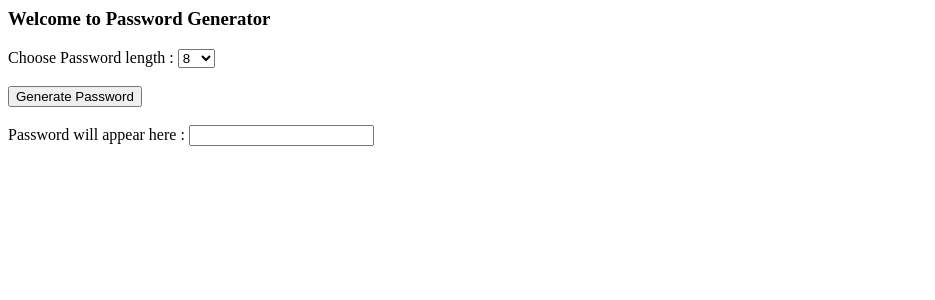
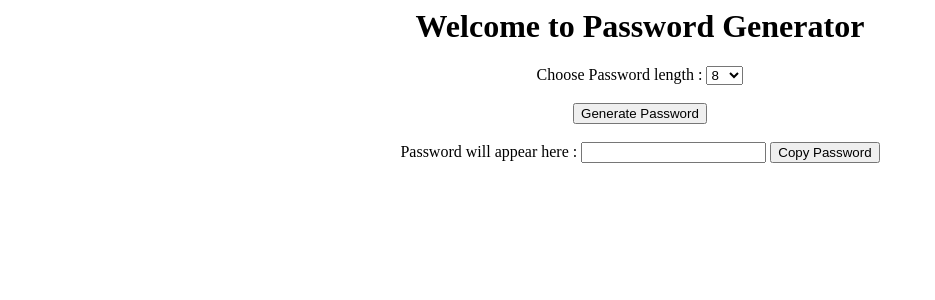
Before and after one commit to omsapate/Password_Generator_App, a Flask app: page / in a window 1280 px wide. Shown: the top 300 px of the page, without its empty margins (0-935 px from the left). Run offline with Flask 2, Linux system fonts and the light colour scheme.

Commit message:
Copy button added

```diff
--- a/templates/index.html
+++ b/templates/index.html
@@ -6,9 +6,11 @@
     <title>Password Generator</title>
 </head>
 <body>
-    <h3>Welcome to Password Generator</h3>
 
-<form  method="post" id="pass_form">
+
+<div id="mainDiv" align = 'center'>
+    <h1>Welcome to Password Generator</h1>
+    <form  method="post" id="pass_form" >
         <label for="pass_length">Choose Password length : </label>
         <select name="pass_length">
                 <option value="8" {% if prev_length == '8' %} selected {% endif %}>8</option>
@@ -24,14 +26,16 @@
         <br>
         <br>
 
-    <button type="">Generate Password</button>
+        <button >Generate Password</button>
 
         <br>
         <br>
 
 
         <label for="generatedpassword">Password will appear here :</label>
-    <input type="text" name="genereatedpassword" id="" value = " {{ pass_generate }} " readonly >
+        <input type="text" name="genereatedpassword" id="myPass" value = "{{ pass_generate }}" readonly >
+        <button type="button" onclick="CopyPassword()" >Copy Password</button>
+
 
 
 
@@ -39,6 +43,27 @@
     </form>
 
 
+</div>
+
+<script>
+    function CopyPassword(){
+        var copyPass = document.getElementById("myPass");
+        copyPass.select();
+        copyPass.setSelectionRange(0, 99999);
+        navigator.clipboard.writeText(copyPass.value);
+        document.execCommand("copy");
+
+        if(document.getElementById("myPass").value === ""){
+            alert("Password is not generated.");
+        }
+
+        //console.log(document.getElementById("myPass").value === "")
+
+
+    }
+</script>
+
+
 
 </body>
 </html>
```
Lines whose indentation alone changed are shown as unchanged.
